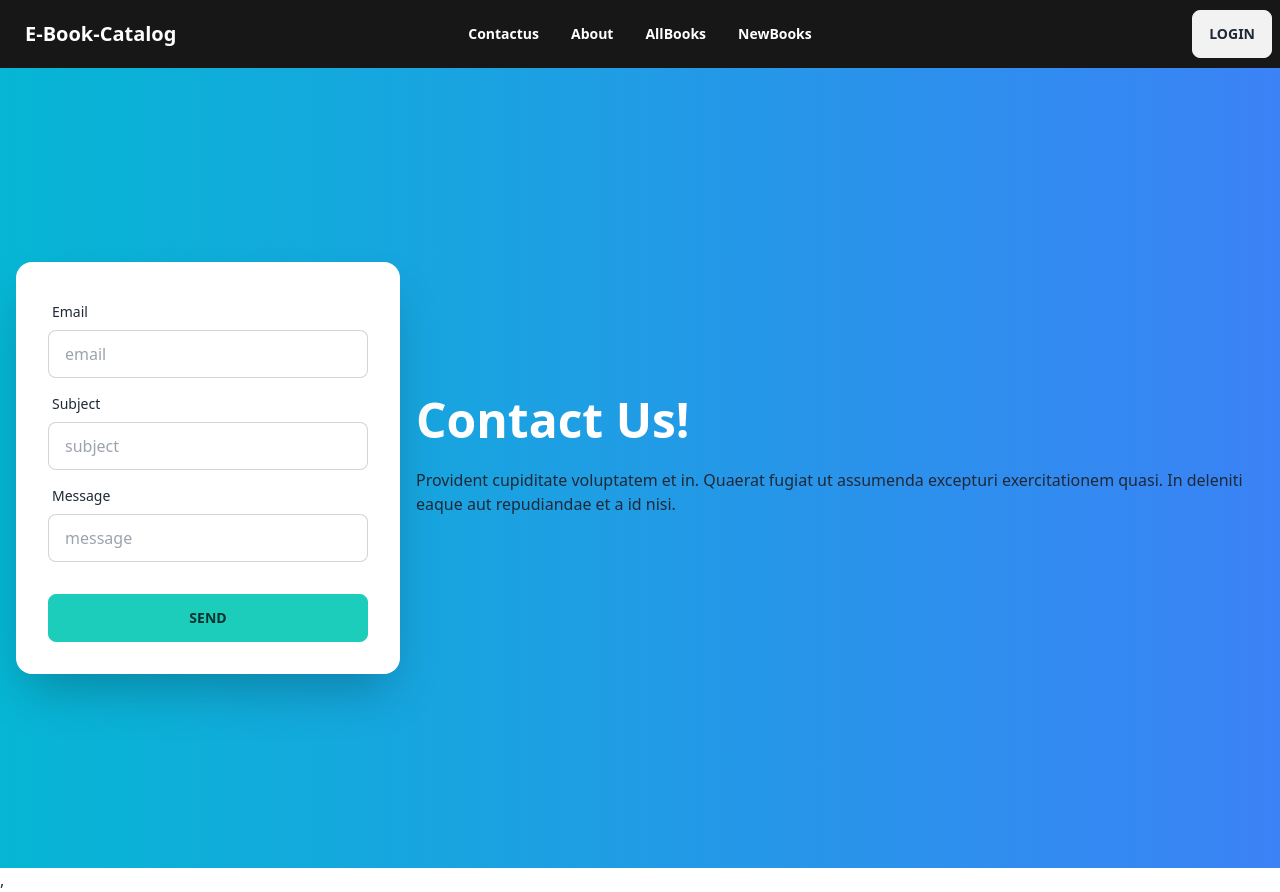
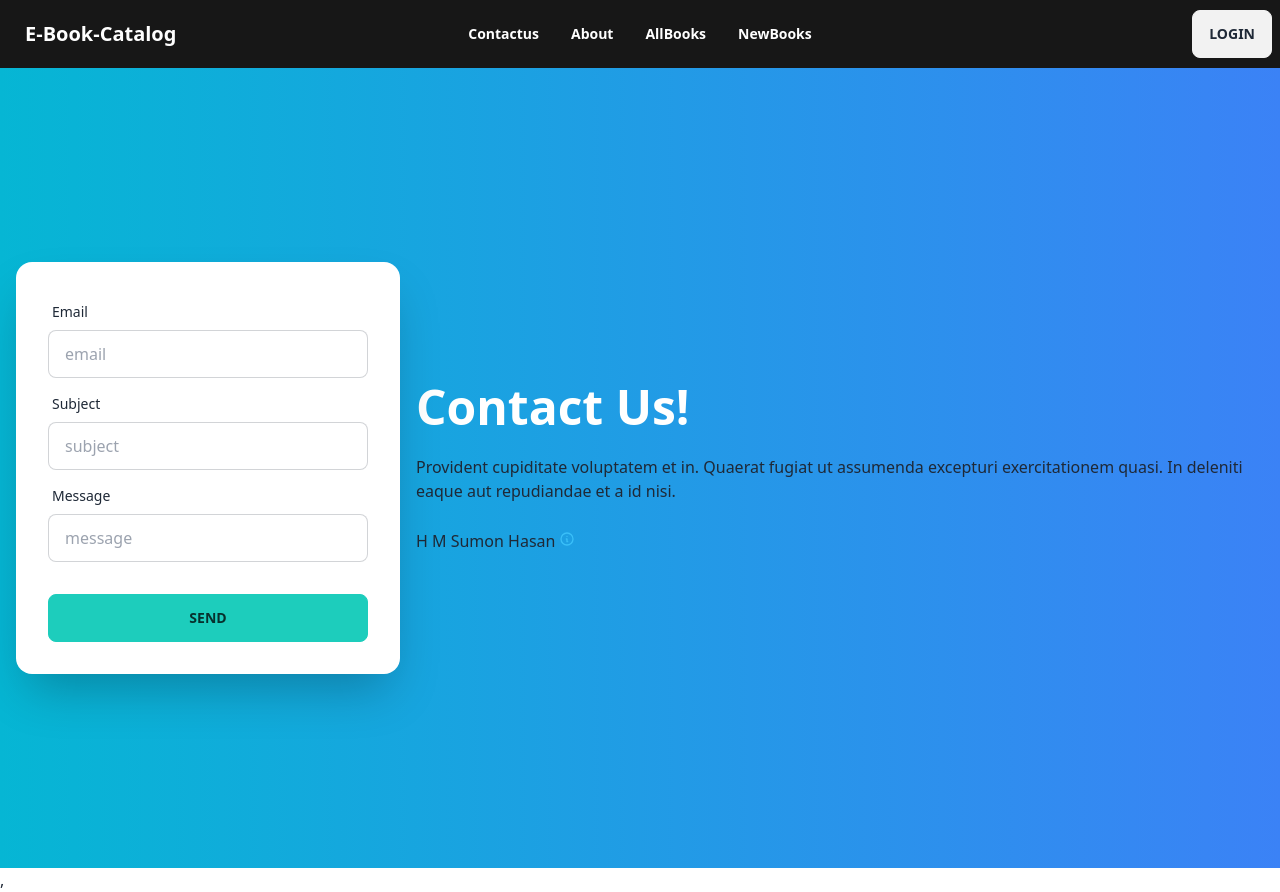
Before and after one commit to sumonhasan55/e-books-catalog-client, a React (Vite) app: page /contactus in a window 1280 px wide. Built offline with nearby package versions, Linux system fonts and the light colour scheme; no server answers.

Commit message:
modified contact us page

```diff
--- a/src/page/ContactUs.tsx
+++ b/src/page/ContactUs.tsx
@@ -1,3 +1,4 @@
+import { Link } from "react-router-dom";
 import Header from "../components/Header";
 
 
@@ -10,7 +11,28 @@ const ContactUs = () => {
                     <div className="text-center lg:text-left">
                         <h1 className="text-5xl font-bold text-white">Contact Us!</h1>
                         <p className="py-6">Provident cupiditate voluptatem et in. Quaerat fugiat ut assumenda excepturi exercitationem quasi. In deleniti eaque aut repudiandae et a id nisi.</p>
+
+                     <div className="">
+                    H M Sumon Hasan
+                        <div className="dropdown dropdown-end">
+                            <label tabIndex={0} className="btn btn-circle btn-ghost btn-xs text-info">
+                                <svg xmlns="http://www.w3.org/2000/svg" fill="none" viewBox="0 0 24 24" className="w-4 h-4 stroke-current"><path strokeLinecap="round" strokeLinejoin="round" strokeWidth="2" d="M13 16h-1v-4h-1m1-4h.01M21 12a9 9 0 11-18 0 9 9 0 0118 0z"></path></svg>
+                            </label>
+                            <div tabIndex={0} className="card compact dropdown-content z-[1] shadow bg-base-100 rounded-box w-64">
+                                <div className="card-body">
+                                    <h2 className="card-title">You needed more info?</h2>
+                                    <Link to="https://sumon-hasan-portfolio-nextjs.vercel.app/" className="btn bnt-link">https://sumon-hasan-portfolio-nextjs.vercel.app/</Link>
+                                </div>
+                            </div>
+                        </div>
+                     </div>
+
                     </div>
+
+
+
+
+
                     <div className="flex-shrink-0 w-full max-w-sm shadow-2xl card bg-base-100">
                         <form className="card-body">
                             <div className="form-control">
```
